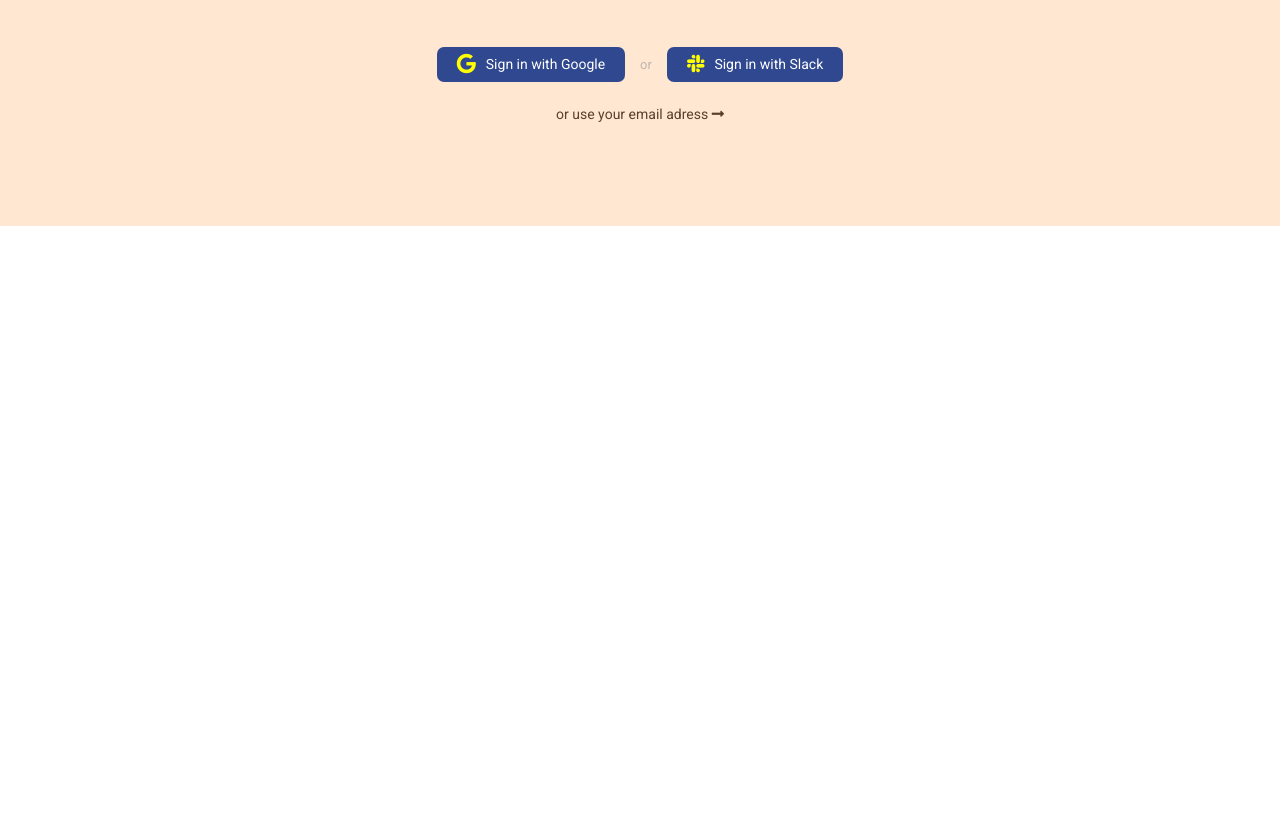
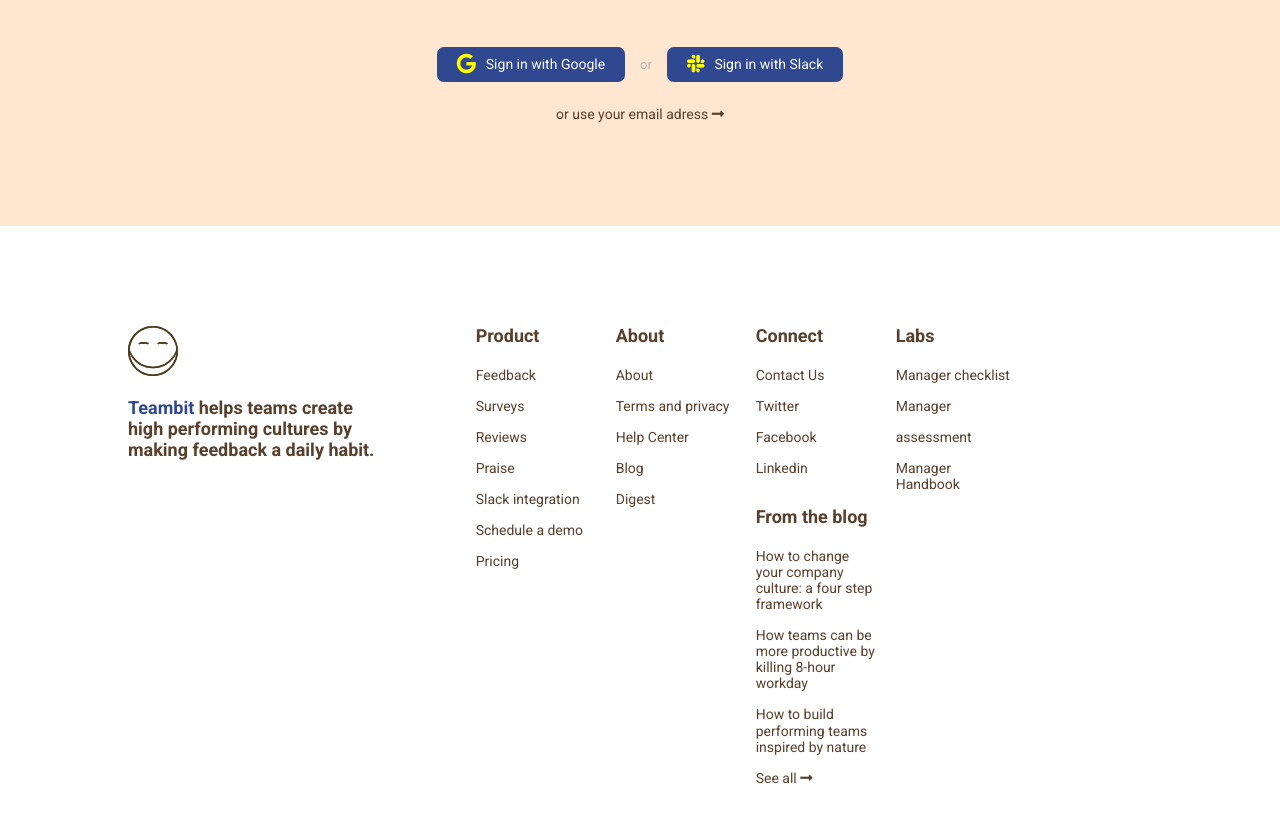
Before and after one commit to LeoNick85/node-sass-teambit, a website: page index.html in a window 1280 px wide. Shown: the part 6252-7075 px from the top of the page. Before the commit the page ends 6478 px from the top, so only its background shows below. Drawn offline with Linux system fonts and the light colour scheme.

Commit message:
Layout 1.0

```diff
--- a/index.html
+++ b/index.html
@@ -147,7 +147,100 @@
             </section>
         </main>
         <footer>
-
+            <div class="container">
+                <div>
+                    <img src="public/img/logo-small.svg" alt="Teambit Logo">
+                    <p><a href="">Teambit</a> helps teams create high performing cultures by making feedback a daily habit.</p>
+                </div>
+                <div id="site-map">
+                    <ul>
+                        <li>Product</li>
+                        <li>
+                            <a href="">Feedback</a>
+                        </li>
+                        <li>
+                            <a href="">Surveys</a>
+                        </li>
+                        <li>
+                            <a href="">Reviews</a>
+                        </li>
+                        <li>
+                            <a href="">Praise</a>
+                        </li>
+                        <li>
+                            <a href="">Slack integration</a>
+                        </li>
+                        <li>
+                            <a href="">Schedule a demo</a>
+                        </li>
+                        <li>
+                            <a href="">Pricing</a>
+                        </li>
+                    </ul>
+                    <ul>
+                        <li>About</li>
+                        <li>
+                            <a href="">About</a>
+                        </li>
+                        <li>
+                            <a href="">Terms and privacy</a>
+                        </li>
+                        <li>
+                            <a href="">Help Center</a>
+                        </li>
+                        <li>
+                            <a href="">Blog</a>
+                        </li>
+                        <li>
+                            <a href="">Digest</a>
+                        </li>
+                    </ul>
+                    <ul>
+                        <li>Connect</li>
+                        <li>
+                            <a href="">Contact Us</a>
+                        </li>
+                        <li>
+                            <a href="">Twitter</a>
+                        </li>
+                        <li>
+                            <a href="">Facebook</a>
+                        </li>
+                        <li>
+                            <a href="">Linkedin</a>
+                        </li></ul>
+                    <ul>
+                        <li>Labs</li>
+                        <li>
+                            <a href="">Manager checklist</a>
+                        </li>
+                        <li>
+                            <a href="">Manager</a>
+                        </li>
+                        <li>
+                            <a href="">assessment</a>
+                        </li>
+                        <li>
+                            <a href="">Manager Handbook</a>
+                        </li>
+                    </ul>
+                    <ul>
+                        <li>From the blog</li>
+                        <li>
+                            <a href="">How to change your company culture: a four step framework</a>
+                        </li>
+                        <li>
+                            <a href="">How teams can be more productive by killing 8-hour workday</a>
+                        </li>
+                        <li>
+                            <a href="">How to build performing teams inspired by nature</a>
+                        </li>
+                        <li>
+                            <a href="">See all <i class="fas fa-long-arrow-alt-right"></i></a>
+                        </li>
+                    </ul>
+                </div>
+            </div>
         </footer>
         <script src="public/app.js" charset="utf-8"></script>
     </body>
--- a/src/scss/Partials/_footer.scss
+++ b/src/scss/Partials/_footer.scss
@@ -0,0 +1,57 @@
+footer {
+    color: $main_color;
+    margin: $space_section 0px;
+
+    div.container {
+        display: flex;
+        align-content: flex-start;
+        justify-content: space-between;
+    }
+
+    div.container div:first-child {
+        width: 30%;
+
+        img {
+            width: 50px;
+            display: inline-block;
+            margin-right: 8px;
+        }
+
+        p {
+            width:250px;
+            display: inline-block;
+            font-size: 18px;
+            font-weight: bold;
+        }
+
+        a {
+            color: $btn_main_color;
+        }
+    }
+
+    #site-map {
+        width: 68%;
+        ul {
+            padding-left: 20px;
+            float: left;
+            width: 120px;
+        }
+
+        ul li {
+            float: none;
+            font-size: 14px;
+            display: block;
+            margin: 15px 0px;
+        }
+
+        ul li:first-child {
+            font-size: 18px;
+            font-weight: bold;
+            margin: 0px 0px 20px 0px;
+        }
+
+        ul li a:hover {
+            color:$btn_main_color;
+        }
+    }
+}
```
Also changed, not shown: public/app.css, public/img/logo-small.svg (added).
